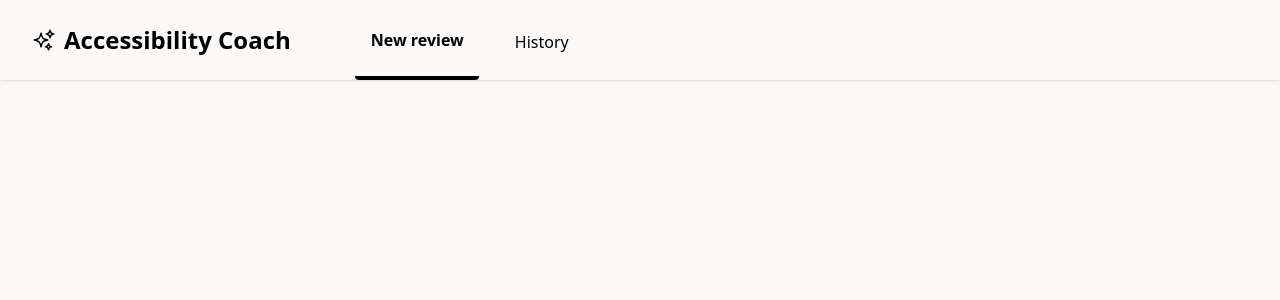
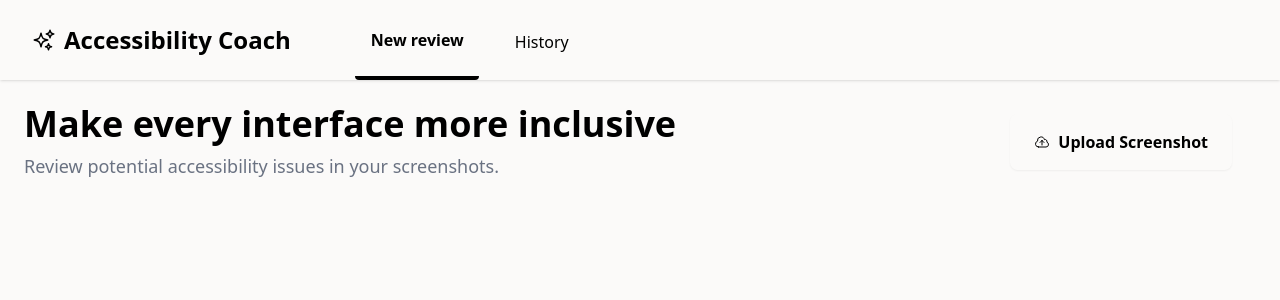
Before and after one commit to bfreitas1098/web-accessibility-coach, a Next.js app: page / in a window 1280 px wide. Shown: the top 300 px of the page. Built offline with nearby package versions, Linux system fonts and the light colour scheme.

Commit message:
Created a heading component and imported it into the layout

```diff
--- /dev/null
+++ b/src/app/components/Heading.jsx
@@ -0,0 +1,28 @@
+import "../globals.css";
+import { CloudArrowUpIcon } from "@heroicons/react/24/outline";
+
+export default function Heading() {
+  return (
+    <div className="p-6 sm:flex sm:items-center sm:justify-between">
+      <div className="flex flex-col gap-2 justify-start">
+        <h3 className="font-bold text-black text-4xl">
+          Make every interface more inclusive
+        </h3>
+        <span className="font-medium text-gray-500 text-lg">
+          Review potential accessibility issues in your screenshots.
+        </span>
+      </div>
+      <div className="mt-3 sm:mt-0 sm:ml-4">
+        <button
+          type="button"
+          className="inline-flex items-center rounded-lg bg-taupe-800 px-6 py-4 mr-6 text-md font-semibold text-taupe-50 shadow-xs hover:bg-taupe-900 focus-visible:outline-2 focus-visible:outline-offset-2 focus-visible:outline-black"
+        >
+          <div className="flex items-center justify-center gap-2">
+            <CloudArrowUpIcon className="size-4 color-taupe-50" />
+            Upload Screenshot
+          </div>
+        </button>
+      </div>
+    </div>
+  );
+}
--- a/src/app/Navigation.jsx
+++ b/src/app/components/Navigation.jsx
@@ -1,4 +1,4 @@
-import "./globals.css";
+import "../globals.css";
 
 import {
   Disclosure,
--- a/src/app/page.js
+++ b/src/app/page.js
@@ -1,10 +1,12 @@
 import "./globals.css";
-import Navigation from "./Navigation";
+import Navigation from "./components/Navigation";
+import Heading from "./components/Heading";
 
 export default function Page() {
   return (
     <>
       <Navigation />
+      <Heading />
     </>
   );
 }
```
